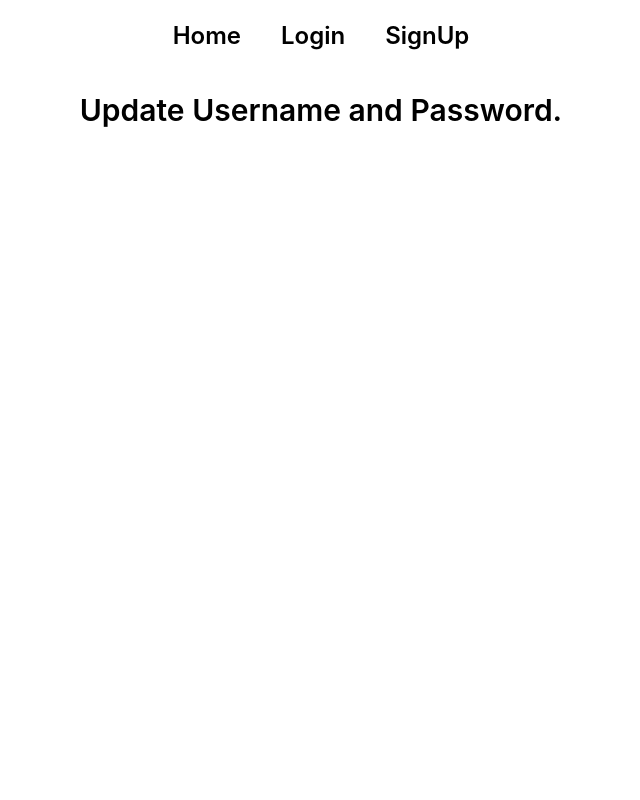
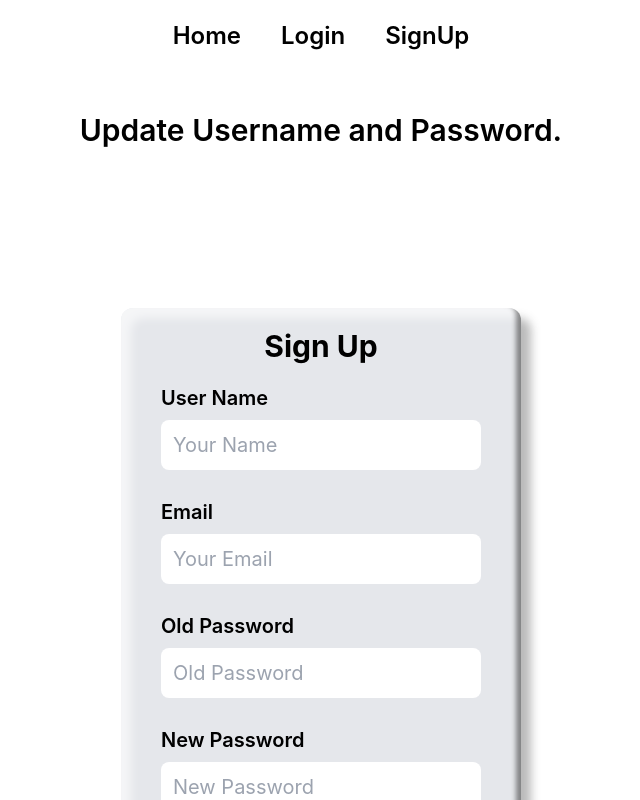
Before and after one commit to md-mahin-islam-mahi/authentication-method, a React (Create React App) app: page /update in a window 1280 px wide. Shown: the top 800 px of the page, without its empty margins (319-959 px from the left). Built offline with nearby package versions, Linux system fonts and the light colour scheme.

Commit message:
designed update user page

```diff
--- a/src/Components/Signup/Signup.js
+++ b/src/Components/Signup/Signup.js
@@ -42,7 +42,7 @@ const Signup = () => {
                         <input className='w-full h-[50px] mt-5 py-auto outline-none rounded-lg bg-blue-400 text-2xl font-semibold text-white hover:text-black hover:bg-gray-100 transition duration-200 cursor-pointer' type="submit" />
                     </div>
                 </form>
-                <div className='relative'>
+                <div className='relative mt-5'>
                     <div className='h-[2px] w-full rounded-lg mt-5 bg-gray-400'>
                     </div>
                     <p className='text-xl font-bold mt-2 absolute left-0 right-0 -bottom-3 bg-gray-200 w-10 mx-auto'>Or</p>
--- a/src/Components/Update/Update.js
+++ b/src/Components/Update/Update.js
@@ -1,9 +1,56 @@
 import React from 'react';
+import '../Effect.css'
 
 const Update = () => {
     return (
-        <div>
-            <h3 className='text-3xl mt-10 font-semibold'>Update Username and Password.</h3>
+        <div className='py-10'>
+            <h3 className='text-3xl mt-5 font-semibold'>Update Username and Password.</h3>
+            <div className='w-80 h-auto lg:w-[400px] rounded-xl shadow-effect mx-auto mt-10 lg:mt-40 bg-gray-200 px-10 py-10'>
+                <h2 className="text-3xl font-bold -mt-5 mb-5">Sign Up</h2>
+                <form action="">
+                    {/* Form body, user name */}
+                    <div className=''>
+                        <label className='block text-start mb-2'>
+                            <span className='text-xl font-semibold'>User Name</span>
+                        </label>
+                        <input className='w-full h-[50px] px-3 py-5 outline-none rounded-lg text-xl' type="text" name="name" placeholder="Your Name" required />
+
+                    </div>
+
+
+                    {/* Form body, email */}
+                    <div className='mt-7'>
+                        <label className='block text-start mb-2'>
+                            <span className='text-xl font-semibold'>Email</span>
+                        </label>
+                        <input className='w-full h-[50px] px-3 py-5 outline-none rounded-lg text-xl' type="email" name="email" placeholder="Your Email" required />
+
+                    </div>
+
+
+                    {/* Form body, old password */}
+                    <div className='mt-7'>
+                        <label className='block text-start mb-2'>
+                            <span className='text-xl font-semibold'>Old Password</span>
+                        </label>
+                        <input className='w-full h-[50px] px-3 py-5 outline-none rounded-lg text-xl' type="password" name="oldPassword" placeholder="Old Password" required />
+
+                    </div>
+
+                    {/* Form body, new password */}
+                    <div className='mt-7'>
+                        <label className='block text-start mb-2'>
+                            <span className='text-xl font-semibold'>New Password</span>
+                        </label>
+                        <input className='w-full h-[50px] px-3 py-5 outline-none rounded-lg text-xl' type="password" name="newPassword" placeholder="New Password" required />
+
+                    </div>
+
+                    <div className='mt-7'>
+                        <input className='w-full h-[50px] mt-5 py-auto outline-none rounded-lg bg-blue-400 text-2xl font-semibold text-white hover:text-black hover:bg-gray-100 transition duration-200 cursor-pointer' type="submit" />
+                    </div>
+                </form>
+            </div>
         </div>
     );
 };
```
